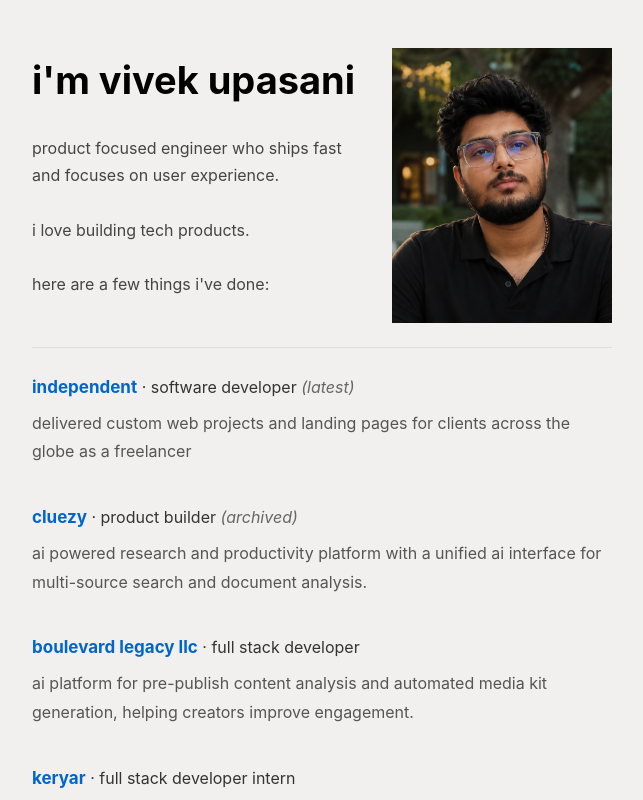
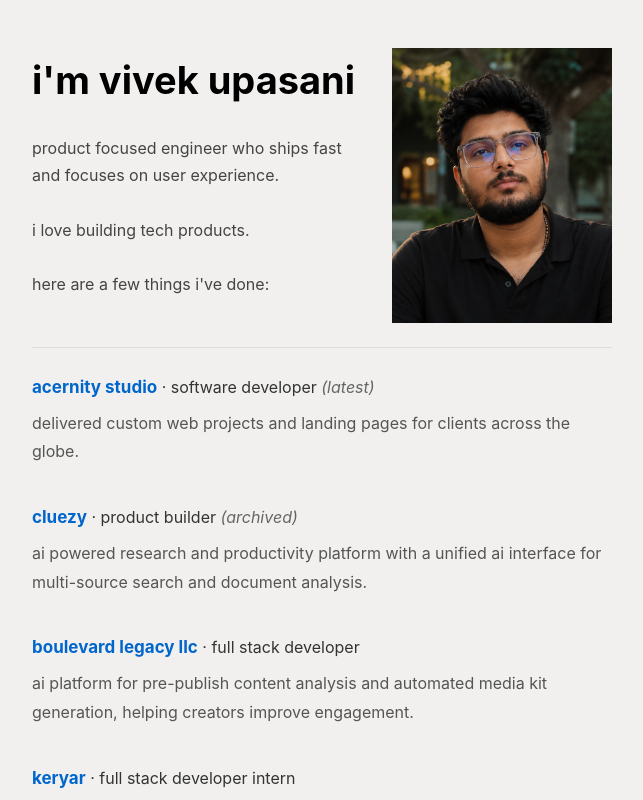
Before and after one commit to vivekupasani/portfolio, a Next.js app: page / in a window 1280 px wide. Shown: the top 800 px of the page, without its empty margins (318-961 px from the left). Built offline with nearby package versions, Linux system fonts and the light colour scheme; no server answers; the database is empty.

Commit message:
add: new work - acernity studio

```diff
--- a/data/work.ts
+++ b/data/work.ts
@@ -19,14 +19,14 @@ export interface Work {
 
 export const work: Work[] = [
     {
-        name: "independent",
-        href: "https://linkedin.com/in/vivekupasani",
+        name: "acernity studio",
+        href: "https://www.acernity.online",
         slug: "independent",
         role: "software developer",
         status: "(latest)",
-        shortDescription: "delivered custom web projects and landing pages for clients across the globe as a freelancer",
+        shortDescription: "delivered custom web projects and landing pages for clients across the globe.",
         description: [
-            "Designed and developed production full stack web applications, covering frontend architecture, backend services, database design, authentication, and deployment. Built responsive, production-ready interfaces from product requirements and designs using React, Next.js, TypeScript, and Tailwind CSS. Designed REST APIs and backend services using Node.js and Express, integrating databases, third-party services, authentication, and payment infrastructure.",
+            "Designed and developed production full stack web applications, covering frontend architecture, backend services, database design, authentication, and deployment. Built responsive, production ready interfaces from product requirements and designs using React, Next.js, TypeScript, and Tailwind CSS. Designed REST APIs and backend services using Node.js and Express, integrating databases, third-party services, authentication, and payment infrastructure.",
             "Containerized applications with Docker and deployed production workloads across cloud platforms including Vercel, Render, and Railway. Built and launched high-converting marketing landing pages focused on performance, responsive design, clear product messaging, and lead generation.",
         ],
     },
```
